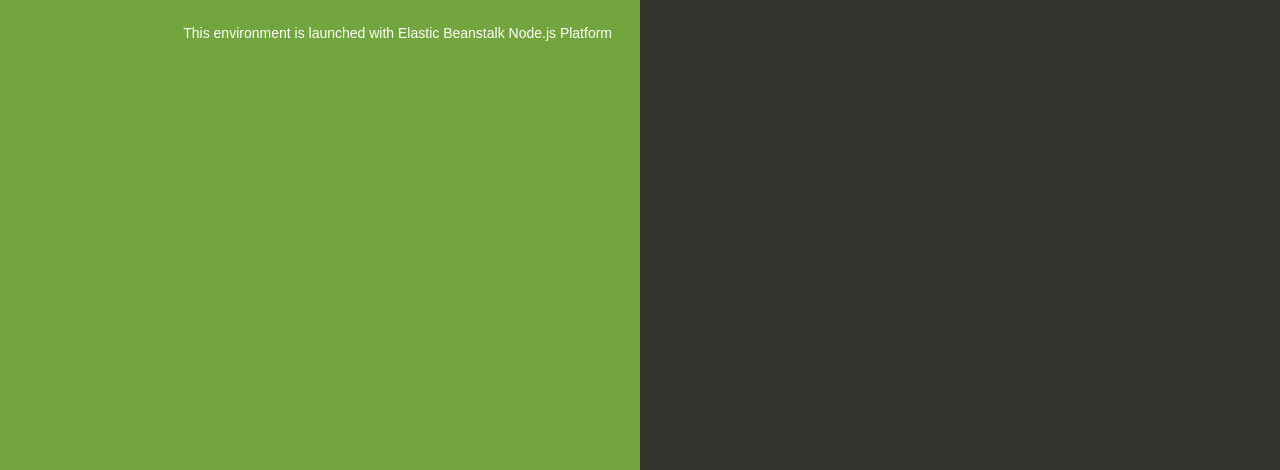
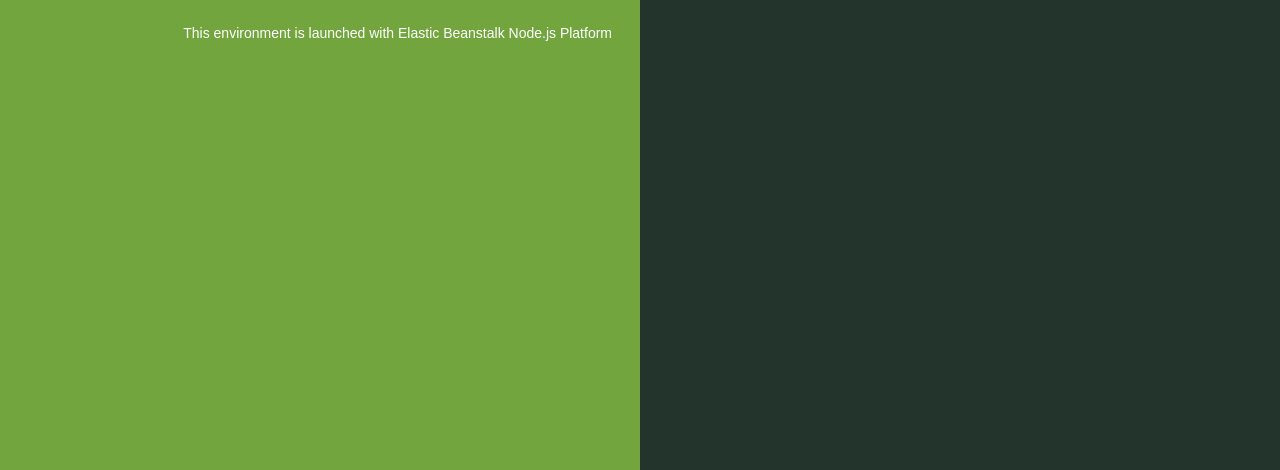
Before and after one commit to AhmedSafta71/test-codePipeline, a website: page index.html in a window 1280 px wide. Shown: the part 330-800 px from the top of the page. Drawn offline with Linux system fonts and the light colour scheme.

Commit message:
Update index.html

```diff
--- a/index.html
+++ b/index.html
@@ -1,7 +1,7 @@
 <!DOCTYPE html>
 <html>
   <head>
-    <title>Elastic Beanstalk</title>
+    <title>Elastic Beanstalk Ahmed appp</title>
     <style>
       body {
         color: #ffffff;
@@ -49,7 +49,7 @@
         bottom: 0px;
         left: 50%;
 
-        background-color: #33342D;
+        background-color: #23342D;
       }
 
       h1 {
```
